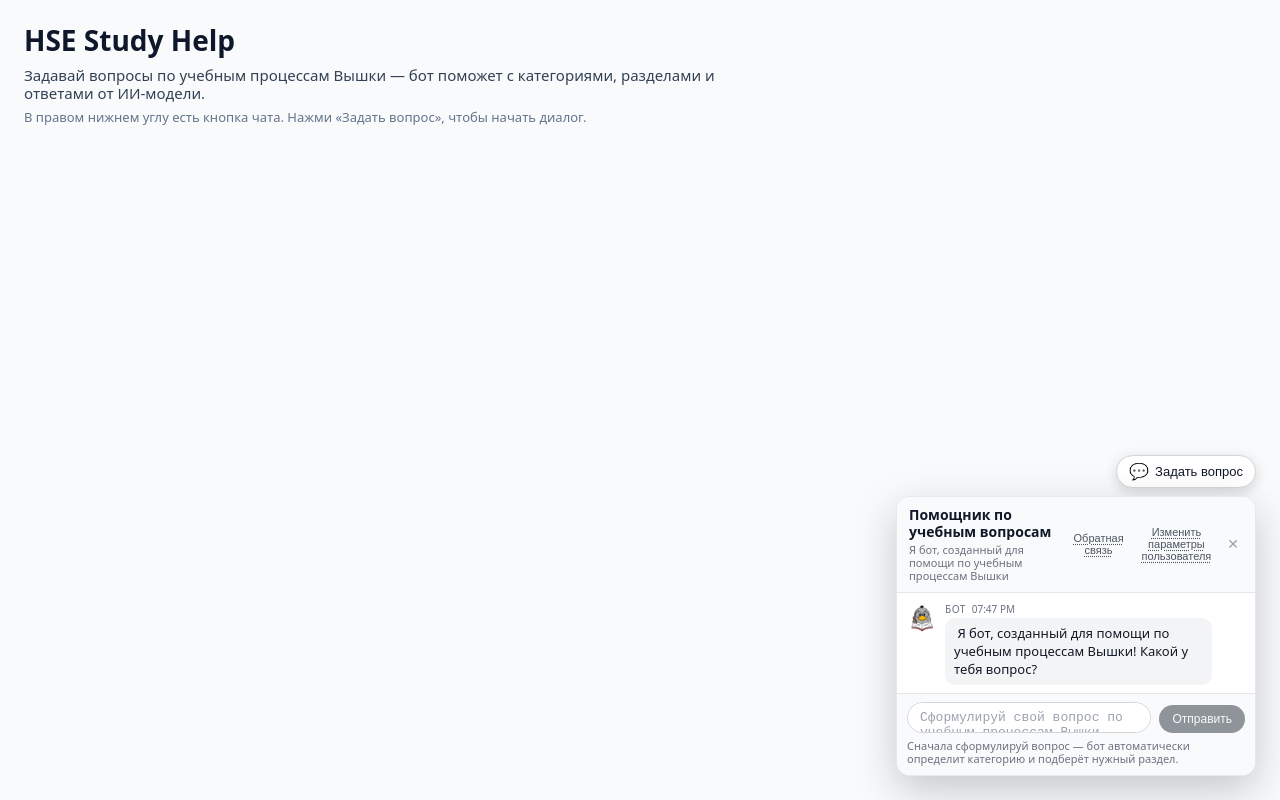
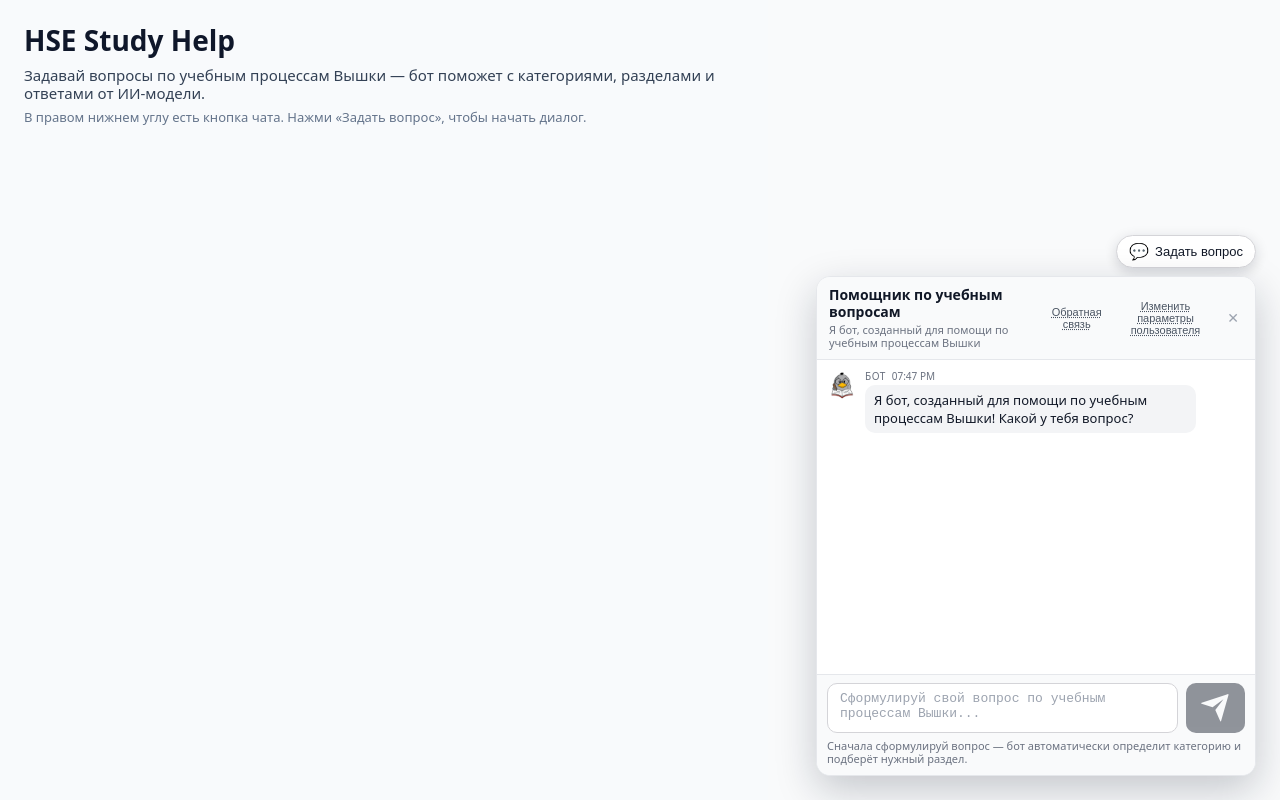
Before and after one commit to dimaakimm/mockedHseAi, an Angular app: page / in a window 1280 px wide. Both pictures are taken after a click on the button "Открыть чат-помощник Вышки". Built offline with nearby package versions, Linux system fonts and the light colour scheme.

Commit message:
fix: исправлен ux чата

```diff
--- a/src/app/features/chat/chat-popup/chat-popup.component.html
+++ b/src/app/features/chat/chat-popup/chat-popup.component.html
@@ -56,20 +56,35 @@
         <!-- Режим: чат -->
         @if (viewMode === 'chat') {
           <div #messagesContainer class="chat-popup__messages">
-            @for (message of messages; track message.id) {
+            @for (message of messages; track message.id; let i = $index) {
               <article
                 class="chat-message"
                 [class.chat-message--bot]="message.role === 'bot'"
                 [class.chat-message--user]="message.role === 'user'"
               >
+                <!-- Аватар только для сообщений бота -->
                 @if (message.role === 'bot') {
+                  @if (i === 0 || messages[i - 1]?.role !== 'bot') {
+                    <!-- Первое сообщение в последовательности бота — нормальный аватар -->
                     <div class="chat-message__avatar">
-                    <span class="chat-message__avatar-icon"><img src="/bot-icon.png" alt="HSE"></span>
+            <span class="chat-message__avatar-icon">
+              <img src="/bot-icon.png" alt="HSE" />
+            </span>
                     </div>
+                  } @else {
+                    <!-- Последующие сообщения бота — невидимый аватар-заглушка -->
+                    <div class="chat-message__avatar chat-message__avatar--spacer"></div>
+                  }
                 }
 
-
                 <div class="chat-message__content">
+                  <!-- Метаданные:
+                       - всегда для пользователя
+                       - только для первого сообщения бота в последовательности -->
+                  @if (
+                    message.role === 'user' ||
+                    (message.role === 'bot' && (i === 0 || messages[i - 1]?.role !== 'bot'))
+                    ) {
                     <header class="chat-message__meta">
             <span class="chat-message__author">
               @if (message.role === 'bot') { Бот } @else { Ты }
@@ -80,6 +95,7 @@
               </span>
                       }
                     </header>
+                  }
 
                   <p class="chat-message__bubble">
                     {{ message.text }}
@@ -95,6 +111,8 @@
               </div>
             }
           </div>
+
+
 
           <!-- Панель выбора категории, когда confidence = 0 -->
           @if (stage === 'chooseCategory') {
@@ -251,7 +269,11 @@
                   >
                     Вернуться к чату
                   </button>
-                  <button type="submit" class="primary-button">
+                  <button
+                    type="submit"
+                    class="primary-button"
+                    [disabled]="isProfileSaveDisabled"
+                  >
                     Сохранить
                   </button>
                 </div>
@@ -272,20 +294,28 @@
         [placeholder]="inputPlaceholder"
         [disabled]="isInputDisabled"
         rows="1"
+        (keydown)="onInputKeydown($event)"
             ></textarea>
             <button
               type="submit"
               class="chat-input__send"
               [disabled]="isInputDisabled || !currentInput.trim()"
             >
-              Отправить
+              <svg xmlns="http://www.w3.org/2000/svg" viewBox="0 0 24 24">
+                <g>
+                  <path fill="none" d="M0 0h24v24H0z" />
+                  <path
+                    fill="currentColor"
+                    d="M1.946 9.315c-.522-.174-.527-.455.01-.634l19.087-6.362c.529-.176.832.12.684.638l-5.454 19.086c-.15.529-.455.547-.679.045L12 14l6-8-8 6-8.054-2.685z"
+                  />
+                </g>
+              </svg>
             </button>
           </form>
 
           @if (stage === 'askQuestion') {
             <p class="chat-popup__hint">
-              Сначала сформулируй вопрос — бот автоматически определит категорию
-              и подберёт нужный раздел.
+              Сначала сформулируй вопрос — бот автоматически определит категорию и подберёт нужный раздел.
             </p>
           }
 
@@ -298,11 +328,11 @@
 
         @if (viewMode === 'profile') {
           <p class="chat-popup__hint">
-            После изменения параметров задай новый вопрос или уточни текущий —
-            бот учтёт обновлённые данные.
+            После изменения параметров задай новый вопрос или уточни текущий — бот учтёт обновлённые данные.
           </p>
         }
       </footer>
+
     </section>
   }
 </div>
--- a/src/app/features/chat/chat-popup/chat-popup.component.scss
+++ b/src/app/features/chat/chat-popup/chat-popup.component.scss
@@ -56,7 +56,7 @@
 
 .chat-popup {
   margin-top: 8px;
-  width: 360px;
+  max-width: 440px;
   max-height: 520px;
   display: flex;
   flex-direction: column;
@@ -66,6 +66,7 @@
   border: 1px solid #e5e7eb;
   box-shadow: 0 14px 40px rgba(15, 23, 42, 0.22);
   overflow: hidden;
+  min-height: 500px;
 }
 
 /* В режиме профиля чуть больше "воздуха" сверху, т.к. нет хедера */
@@ -254,7 +255,6 @@
   border-radius: 10px;
   font-size: 13px;
   line-height: 1.4;
-  white-space: pre-wrap;
   word-wrap: break-word;
 }
 
@@ -275,6 +275,7 @@
   gap: 6px;
   align-self: flex-start;
   padding: 5px 9px;
+  margin-left: 38px;
   border-radius: 999px;
   background: #f3f4f6;
   font-size: 11px;
@@ -347,6 +348,11 @@
   background: #111827;
   color: #f9fafb;
   border-color: #111827;
+}
+
+.primary-button:disabled {
+  opacity: 0.45;
+  cursor: default;
 }
 
 .primary-button:hover {
@@ -439,15 +445,15 @@
 }
 
 .chat-input {
-  display: flex;
-  align-items: flex-end;
+  display: grid;
+  grid-template-columns: 6fr 1fr;
   gap: 8px;
 }
 
 .chat-input__field {
   flex: 1 1 auto;
   resize: none;
-  border-radius: 999px;
+  border-radius: 10px;
   border: 1px solid #d4d4d8;
   padding: 7px 12px;
   font-size: 13px;
@@ -457,6 +463,8 @@
   transition:
     border-color 0.15s ease,
     box-shadow 0.15s ease;
+  min-height: 50px;
+  height: max-content;
 }
 
 .chat-input__field::placeholder {
@@ -474,14 +482,18 @@
 }
 
 .chat-input__send {
+  flex: 1;
   flex-shrink: 0;
   padding: 7px 13px;
-  border-radius: 999px;
+  border-radius: 10px;
   border: none;
   background: #111827;
   color: #f9fafb;
   font-size: 12px;
   cursor: pointer;
+  display: flex;
+  align-items: center;
+  justify-content: center;
   transition:
     background 0.15s ease,
     transform 0.1s ease;
@@ -544,3 +556,7 @@
     height: 100%;
   }
 }
+
+.chat-message__avatar--spacer {
+  visibility: hidden;
+}
--- a/src/app/features/chat/chat-popup/chat-popup.component.ts
+++ b/src/app/features/chat/chat-popup/chat-popup.component.ts
@@ -91,6 +91,8 @@
   stage: ChatStage = 'askQuestion';
   isWaitingForModel = false;
 
+  isProfileSaveDisabled = false;
+
   currentInput = '';
 
   currentQuestion = '';
@@ -131,7 +133,8 @@
     this.nameError = null;
 
     if (!this.userProfileDraft) {
-      return true;
+      this.isProfileSaveDisabled = true;
+      return false;
     }
 
     const raw = this.userProfileDraft.name ?? '';
@@ -140,10 +143,12 @@
     // Имя необязательное, но если его ввели — должно быть не короче 3 символов
     if (name && name.length < 3) {
       this.nameError = 'Имя должно содержать не менее 3 символов.';
-      return false;
     }
 
-    return true;
+    // если есть любая ошибка — дизейблим кнопку
+    this.isProfileSaveDisabled = !!this.nameError;
+
+    return !this.nameError;
   }
 
   // ---------- открытие / закрытие попапа ----------
@@ -159,7 +164,7 @@
     this.isOpen = false;
   }
 
-  // ---------- стартовое состояние (п.1) ----------
+  // ---------- стартовое состояние ----------
 
   private toStartState(): void {
     this.viewMode = 'chat';
@@ -203,6 +208,22 @@
   private nowTime(): string {
     const d = new Date();
     return d.toLocaleTimeString([], { hour: '2-digit', minute: '2-digit' });
+  }
+
+  // ---------- универсальная обработка ошибок ручек ----------
+
+  private showErrorWithRating(): void {
+    const errorText =
+      'При получении ответа (классификатора/модели) произошла ошибка. ' +
+      'Пожалуйста, попробуйте еще раз или повторите позже.';
+
+    // сначала сообщение об ошибке
+    this.addBotMessage(errorText);
+    // потом отдельным сообщением — вопрос про оценку
+    this.addBotMessage('Удовлетворен(а) ли ты полученным ответом?');
+
+    this.stage = 'rateAnswer';
+    this.isWaitingForModel = false;
   }
 
   // ---------- отправка текста ----------
@@ -270,10 +291,7 @@
         }
       },
       error: () => {
-        this.addBotMessage(
-          'Не получилось определить категорию вопроса. Попробуй задать его ещё раз чуть позже.',
-        );
-        this.stage = 'askQuestion';
+        this.showErrorWithRating();
       },
     });
   }
@@ -372,7 +390,7 @@
     return { answer, links };
   }
 
-  // ---------- запрос к ИИ (RAG, п.3–5) ----------
+  // ---------- запрос к ИИ (RAG) ----------
 
   private callModel(): void {
     const { campus, level } = this.userProfile || {};
@@ -404,31 +422,40 @@
 
           const { answer, links } = this.extractFinalAnswerFromResponse(res);
 
+          const normalized = (answer ?? '').trim();
+          const lower = normalized.toLowerCase();
+
+          // считаем ответ от бэка ошибочным
+          const isBackendError =
+            !normalized || lower.includes('http error') || lower.includes('network error');
+
+          if (isBackendError) {
+            this.showErrorWithRating();
+            return;
+          }
+
+          // 1) отдельное сообщение с ответом + "Подробнее"
           const parts: string[] = [];
-          parts.push((answer && answer.trim()) || 'Кажется, ответ не получен от ИИ-модели.');
+          parts.push(normalized);
 
           if (links.length) {
             parts.push('', 'Подробнее:', links.join(', '));
           }
 
-          parts.push('', 'Удовлетворен(а) ли ты полученным ответом?');
+          const answerBlock = parts.join('\n');
+          this.addBotMessage(answerBlock);
 
-          const fullText = parts.join('\n');
-
-          this.addBotMessage(fullText);
+          // 2) отдельное сообщение с вопросом про удовлетворённость
+          this.addBotMessage('Удовлетворен(а) ли ты полученным ответом?');
           this.stage = 'rateAnswer';
         },
         error: () => {
-          this.isWaitingForModel = false;
-          this.stage = 'askQuestion';
-          this.addBotMessage(
-            'Не получилось получить ответ от ИИ-модели. Попробуй задать вопрос ещё раз чуть позже.',
-          );
+          this.showErrorWithRating();
         },
       });
   }
 
-  // ---------- оценка ответа (п.6–7) ----------
+  // ---------- оценка ответа ----------
 
   onRate(isSatisfied: boolean): void {
     if (isSatisfied) {
@@ -493,6 +520,23 @@
     this.validateProfileDraft();
   }
 
+  onInputKeydown(event: KeyboardEvent): void {
+    // Enter без модификаторов — отправка
+    if (
+      event.key === 'Enter' &&
+      !event.shiftKey &&
+      !event.ctrlKey &&
+      !event.altKey &&
+      !event.metaKey
+    ) {
+      event.preventDefault(); // не вставлять перенос строки
+
+      if (!this.isInputDisabled && this.currentInput.trim()) {
+        this.onSubmit();
+      }
+    }
+  }
+
   // ---------- обратная связь ----------
 
   onFeedbackClick(): void {
```
Lines whose indentation alone changed are shown as unchanged.
